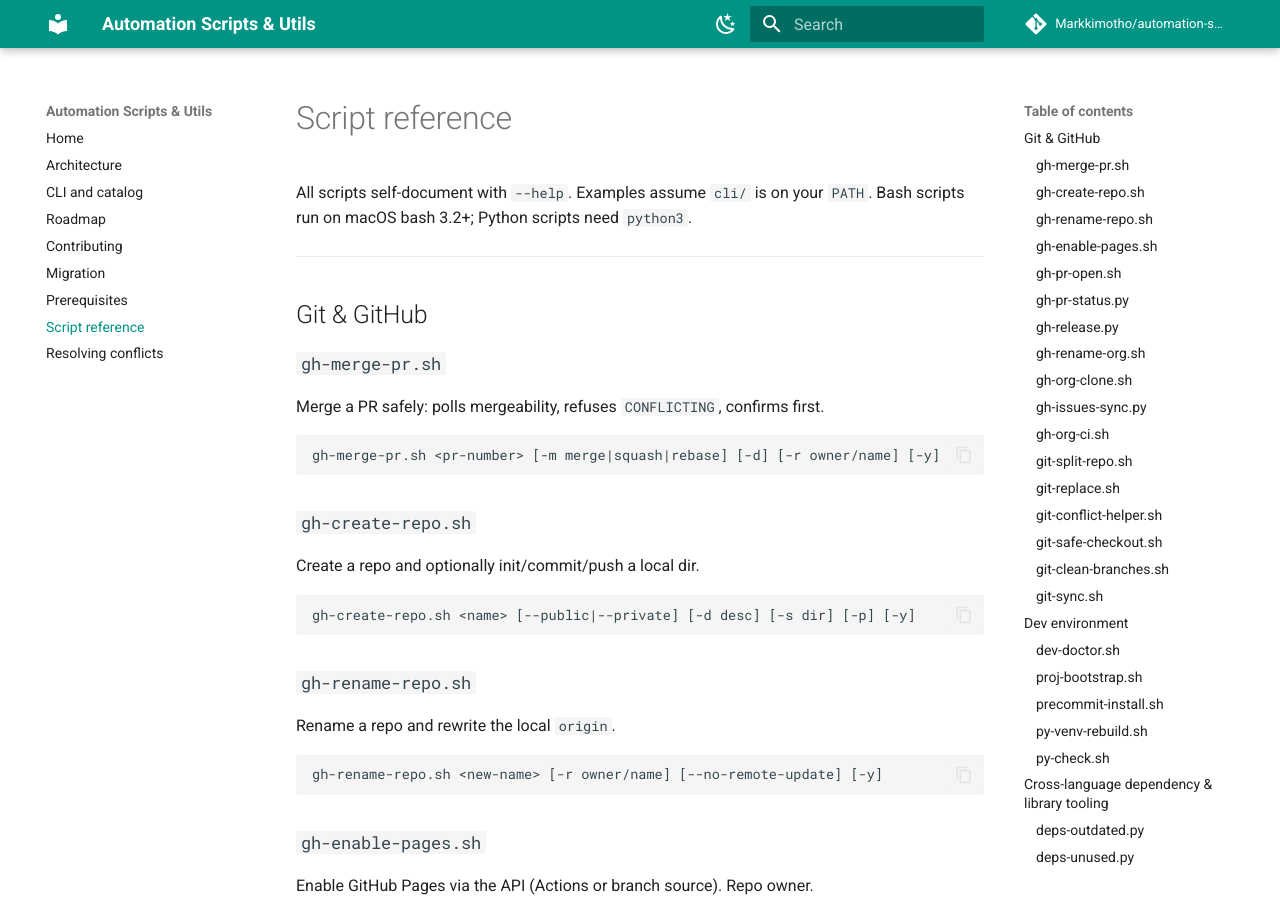
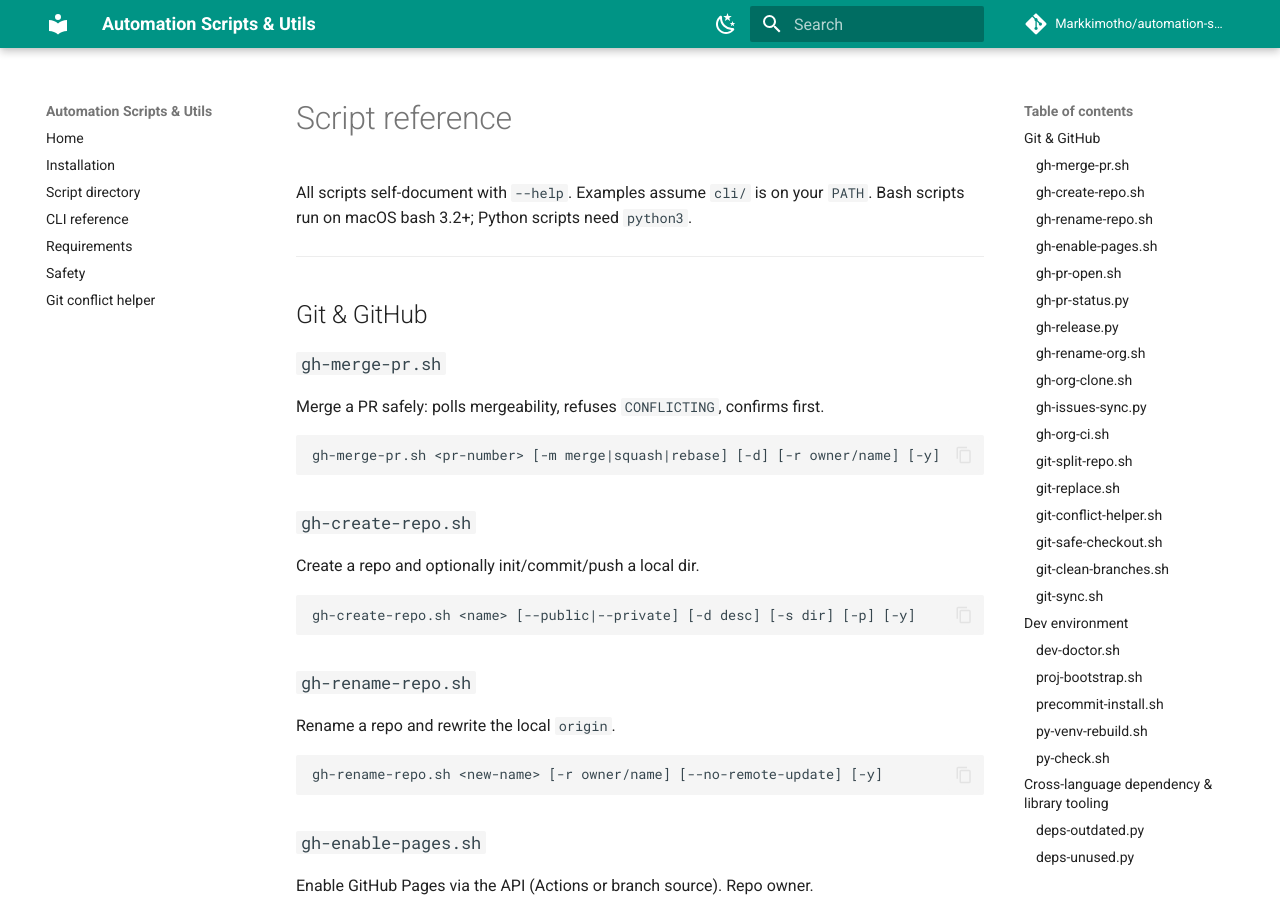
Before and after one commit to Markkimotho/automation-scripts-utils, an MkDocs documentation site: the page built from docs/reference.md, in a window 1280 px wide and 900 px high. Built offline with MkDocs 1.6.1 and Material for MkDocs 9.7.7, drawn with Linux system fonts in a browser that asks for light colours; comment, search, counter and statistics services are not loaded.

Commit message:
docs(site): navigate by installation, scripts, CLI and safety

```diff
--- a/mkdocs.yml
+++ b/mkdocs.yml
@@ -33,14 +33,12 @@ theme:
 
 nav:
   - Home: index.md
-  - Architecture: architecture.md
-  - CLI and catalog: cli.md
-  - Roadmap: roadmap.md
-  - Contributing: contributing.md
-  - Migration: migration.md
-  - Prerequisites: prerequisites.md
-  - Script reference: reference.md
-  - Resolving conflicts: conflicts.md
+  - Installation: install.md
+  - Script directory: scripts.md
+  - CLI reference: cli.md
+  - Requirements: prerequisites.md
+  - Safety: safety.md
+  - Git conflict helper: conflicts.md
 
 markdown_extensions:
   - admonition
```
